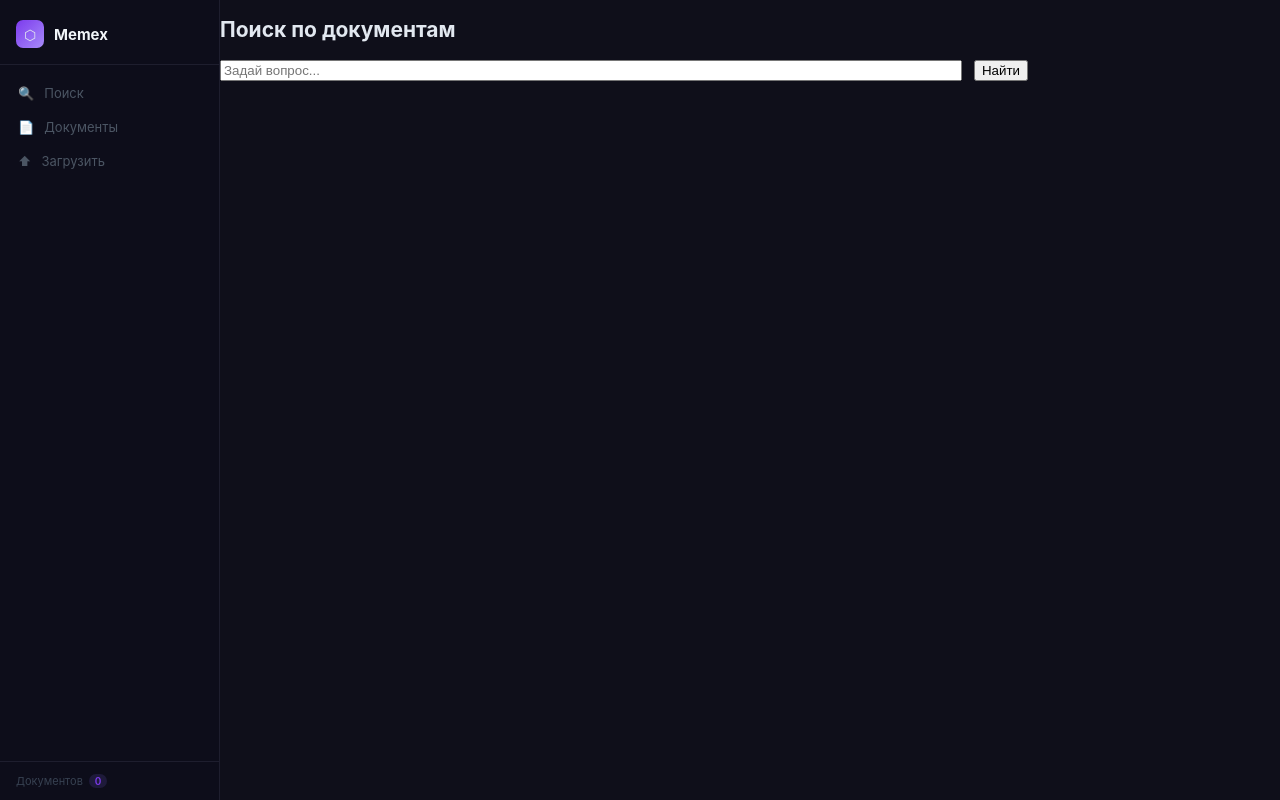
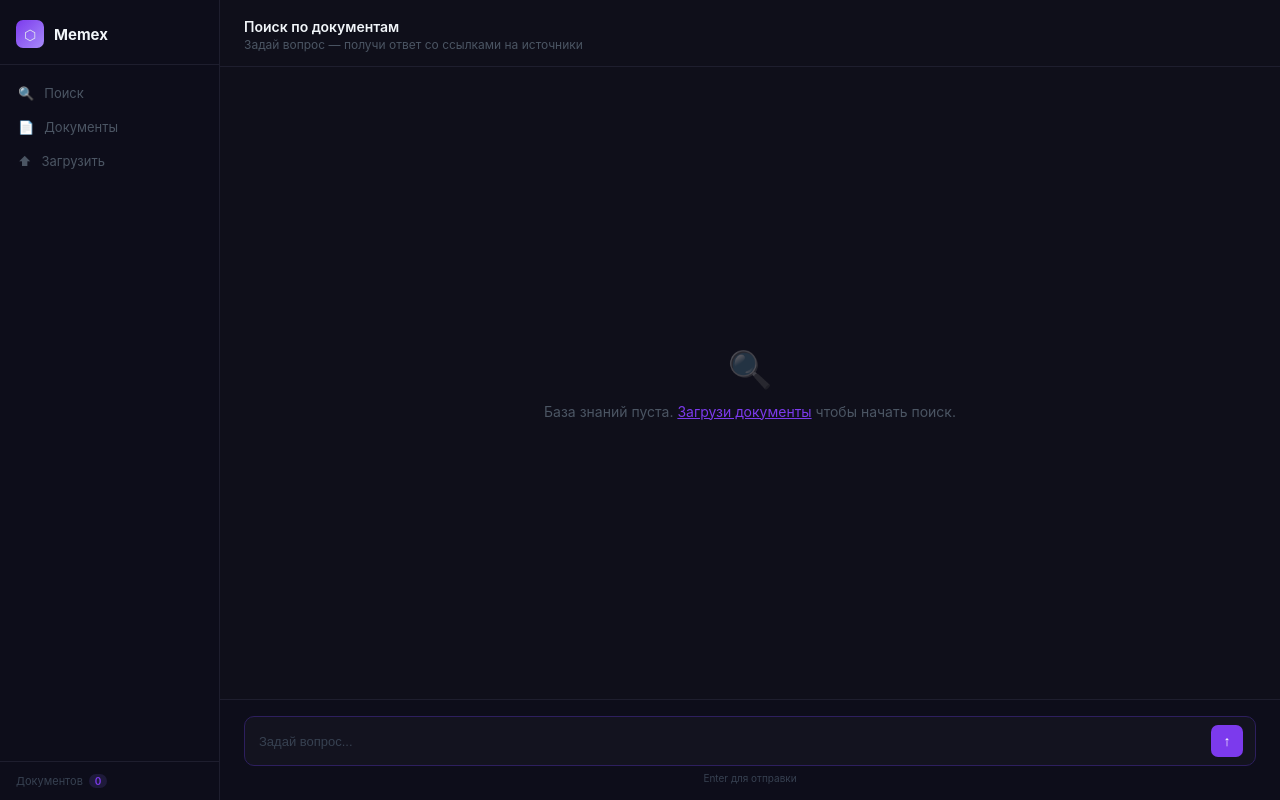
Before and after one commit to Isqanderm/memex, a FastAPI app: template templates/index.html in a window 1280 px wide. Run offline with FastAPI, Linux system fonts and the light colour scheme; the template is opened without the code that fills it, so the values that code supplies are empty; parts of the project's set-up code (start-up, migrations or seed data) failed here and were passed over.

Commit message:
feat: rewrite search UI templates with chat history and source tags

```diff
--- a/templates/index.html
+++ b/templates/index.html
@@ -1,11 +1,78 @@
 {% extends "base.html" %}
 {% block title %}Поиск{% endblock %}
 {% block content %}
-<h2>Поиск по документам</h2>
-<form hx-post="/search" hx-target="#results" hx-swap="innerHTML" hx-indicator="#spinner">
-    <input type="text" name="query" placeholder="Задай вопрос..." style="width: 70%; margin-right: 8px;">
-    <button type="submit">Найти</button>
-    <span id="spinner" class="htmx-indicator"> ⏳</span>
-</form>
-<div id="results" style="margin-top: 20px;"></div>
+
+<div class="page-header">
+  <div>
+    <div class="page-title">Поиск по документам</div>
+    <div class="page-subtitle">Задай вопрос — получи ответ со ссылками на источники</div>
+  </div>
+</div>
+
+<div id="chat-history" class="chat-history">
+  {% if not doc_count %}
+  <div class="empty-state">
+    <div class="empty-state-icon">🔍</div>
+    <div>База знаний пуста. <a href="/upload">Загрузи документы</a> чтобы начать поиск.</div>
+  </div>
+  {% endif %}
+</div>
+
+<div id="typing-indicator" class="bot-bubble-wrap">
+  <div class="bot-avatar">⬡</div>
+  <div class="bot-bubble">
+    <div class="typing-dots"><span></span><span></span><span></span></div>
+  </div>
+</div>
+
+<div class="chat-input-area">
+  <form id="search-form"
+        hx-post="/search"
+        hx-target="#chat-history"
+        hx-swap="beforeend">
+    <div class="chat-input-row">
+      <input class="chat-input-field"
+             type="text"
+             name="query"
+             placeholder="Задай вопрос..."
+             autocomplete="off"
+             required>
+      <button class="chat-send-btn" type="submit">↑</button>
+    </div>
+  </form>
+  <div class="chat-input-hint">Enter для отправки</div>
+</div>
+
 {% endblock %}
+
+{% block scripts %}
+<script>
+(function () {
+  const form      = document.getElementById('search-form');
+  const history   = document.getElementById('chat-history');
+  const indicator = document.getElementById('typing-indicator');
+
+  document.body.addEventListener('htmx:beforeRequest', function (e) {
+    if (e.detail.elt === form) {
+      history.querySelectorAll('.exchange:not(.faded)').forEach(function (el) {
+        el.classList.add('faded');
+      });
+      indicator.classList.add('visible');
+    }
+  });
+
+  document.body.addEventListener('htmx:afterRequest', function (e) {
+    if (e.detail.elt === form) {
+      indicator.classList.remove('visible');
+      form.querySelector('[name="query"]').value = '';
+    }
+  });
+
+  document.body.addEventListener('htmx:afterSwap', function (e) {
+    if (e.detail.target === history) {
+      history.scrollTop = history.scrollHeight;
+    }
+  });
+})();
+</script>
+{% endblock %}
```
Also changed, not shown: templates/_jobs_fragment.html (added, +25 -0 lines), templates/_results.html (+18 -12 lines).
